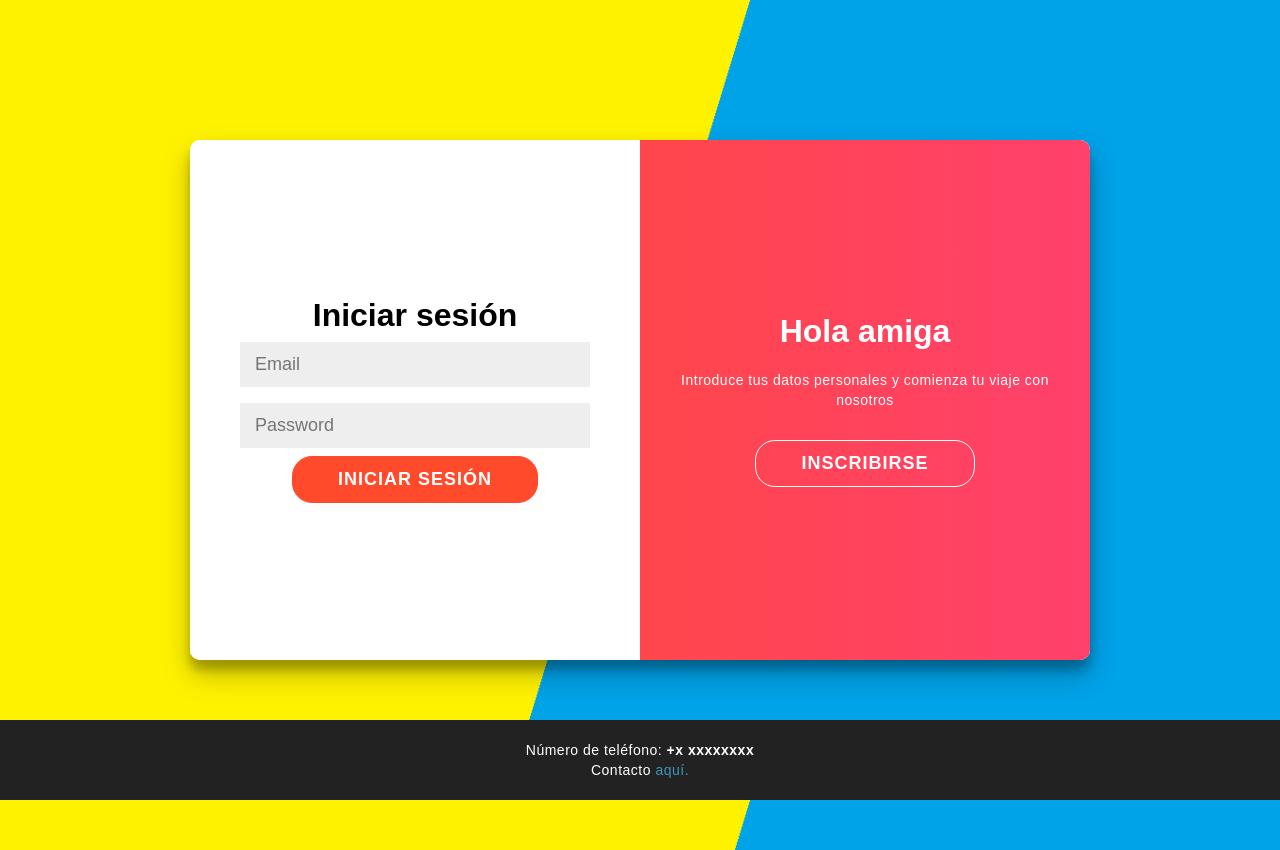
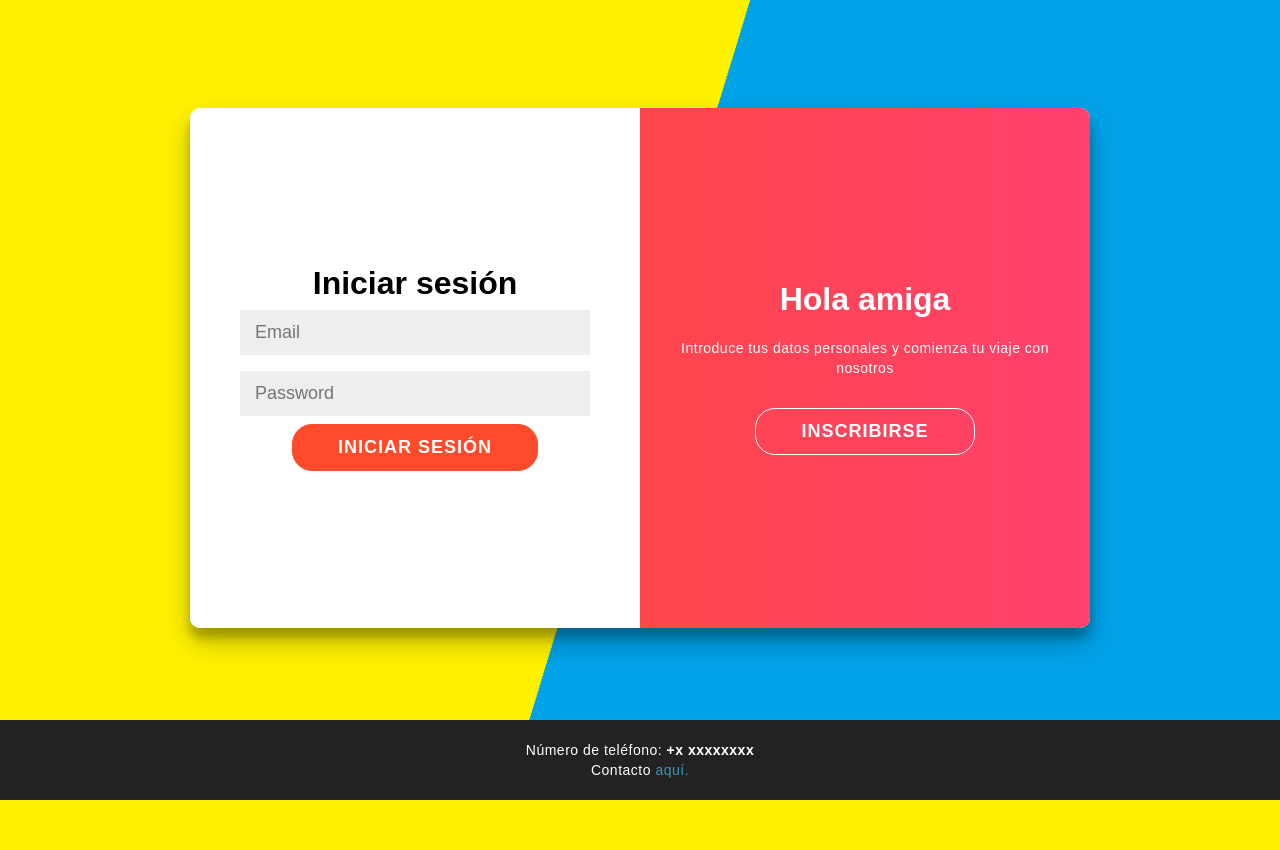
Before and after one commit to lamjeygancayco-del/ShopReportManagement, a PHP site: page / in a window 1280 px wide. After the commit the page ends 800 px from the top, so only its background shows below. Run offline with PHP 8.4, Linux system fonts and the light colour scheme; data that the repository does not hold is empty.

Commit message:
kgs commit header

```diff
--- a/css/index.css
+++ b/css/index.css
@@ -10,12 +10,17 @@ body {
     background-repeat: no-repeat;
     background-attachment: fixed;
     background-size: 100% 100%;
+
+}
+
+.signincontainer{
     display: flex;
     justify-content: center;
     align-items: center;
     flex-direction: column;
     font-family: 'Montserrat', sans-serif;
-    height: 100vh;
+    height: 100%;
+    padding-top: 100px;
     margin: 0px 0 50px;
 }
 
@@ -66,14 +71,20 @@ button:active {
 
 button:focus {
     outline: none;
+
 }
 
 button.ghost {
     background-color: transparent;
     border-color: #FFFFFF;
 }
+button.smallghost {
+    background-color: transparent;
+    border-color: #FFFFFF;
+    font-size: 14px;
+}
 
-form {
+form.signin {
     background-color: #FFFFFF;
     display: flex;
     align-items: center;
@@ -84,7 +95,7 @@ form {
     text-align: center;
 }
 
-input {
+input.signin {
     background-color: #eee;
     font-size: 18px;
     border: none;
@@ -268,3 +279,111 @@ footer a {
     color: #3c97bf;
     text-decoration: none;
 }
+/* //////// */
+
+#headercontainer {
+    display: flex;
+    align-items: center;
+    justify-content: center;
+}
+@font-face {
+   font-family: 'typo';
+    src: url('../fonts/typo.ttf');
+	}
+
+@font-face {
+   font-family: 'gothic';
+    src: url('../fonts/gothics.ttf');
+	}
+
+.panel{
+border-color:#eee;
+margin:40px;
+padding:20px;
+font: 15px "Century Gothic", "Times Roman", sans-serif;
+}
+
+.title
+{
+font-family:'typo';
+}
+
+.header
+{
+background:#FF416C;
+padding: 10px;
+box-shadow: 0 10px 16px 0 rgba(0, 0, 0, 0.2), 0 6px 20px 0 rgba(0, 0, 0, 0.19) !important;
+}
+.logo
+{
+font-size:40px;
+color:white;
+margin-left:25px;
+text-align: center;
+}
+
+
+.title1{
+font: 16px "Century Gothic", "Times Roman", sans-serif;
+}
+.title2{
+font-family: 'Ubuntu', sans-serif;
+font-size:20px;
+}
+
+
+.sub1
+{
+width:90px;
+color:#202020;
+background:orange;
+font-size:15px;
+height:35px;
+margin:20px;
+padding:10px;
+width:100px;
+}
+
+
+.sub
+{
+width:100%;
+background-color:#9acd32;
+font-size:20px;
+padding:2px;
+margin-top:15px;
+margin-right:20px;
+}
+.sub:hover
+{
+color:#fff;
+}
+
+.box
+{
+padding:9px;
+}
+hr{
+color:#000000;
+}
+.top
+{
+margin-top:20px;
+}
+.log1
+{
+font: 20px 'Ubuntu', sans-serif;
+color:white;
+margin-left:20px;
+}
+
+.log
+{
+margin:10px;
+margin-right:10px;
+margin-left:5px;
+color:white;
+text-decoration:none;
+font-size:20px;
+font-size:20px;
+}
--- a/index.php
+++ b/index.php
@@ -59,9 +59,10 @@
 <!-- <body></body> -->
 
 <body>
+  <div class="signincontainer">
     <div class="container" id="container">
       <div class="form-container sign-up-container">
-      <form name="form" action="sign.php?q=index.php" onSubmit="return validateForm()" method="POST">
+        <form class="signin" name="form" action="sign.php?q=index.php" onSubmit="return validateForm()" method="POST">
           <h1 style="margin-bottom: 10px;">Crear una cuenta</h1>
 
           <input class="signin" type="text" name="firstname" placeholder="first name" />
@@ -88,7 +89,7 @@
         </form>
       </div>
       <div class="form-container sign-in-container">
-      <form action="login.php?q=index.php" method="POST">
+        <form class="signin" action="login.php?q=index.php" method="POST">
           <h1>Iniciar sesión</h1>
           <input class="signin" type="email" name="email" placeholder="Email" />
           <input class="signin" type="password" name="password" placeholder="Password" />
@@ -120,12 +121,17 @@
         Contacto <a target="_blank" href="#">aquí.</a>
       </p>
     </footer>
+  </div>
+
 
 </body>
 
 
 </html>
 <script>
+  onchange = "<?php echo htmlentities('calculateDifference(' . $row['codigo']) . ')'; ?>"
+
+
   document.addEventListener('DOMContentLoaded', () => {
     let signUpButton = document.getElementById('signUp');
     let signInButton = document.getElementById('signIn');
```
Also changed, not shown: activity.php (+24 -28 lines), css/main.css (+16 -8 lines), producto.sql (deleted). Lines whose indentation alone changed are shown as unchanged.
